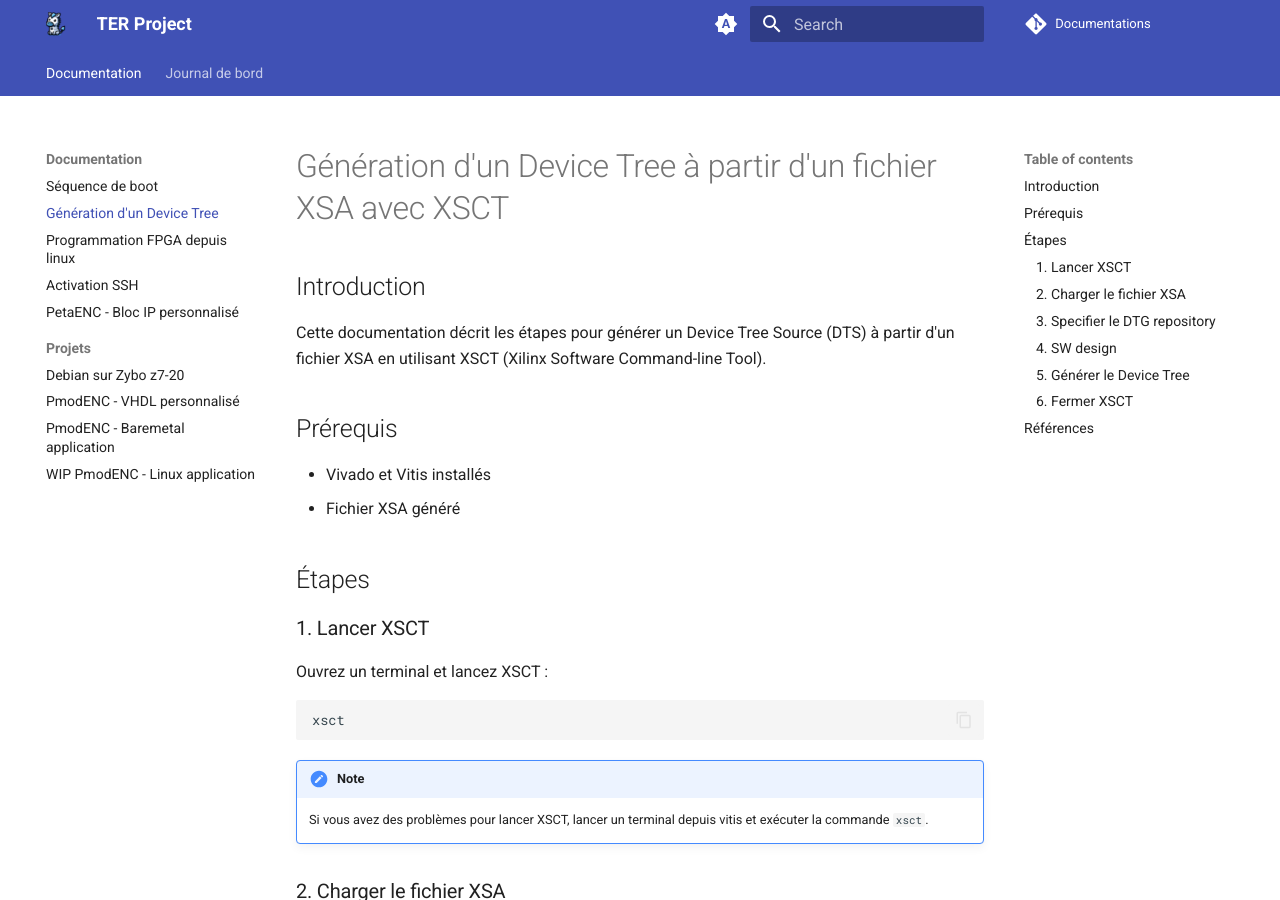
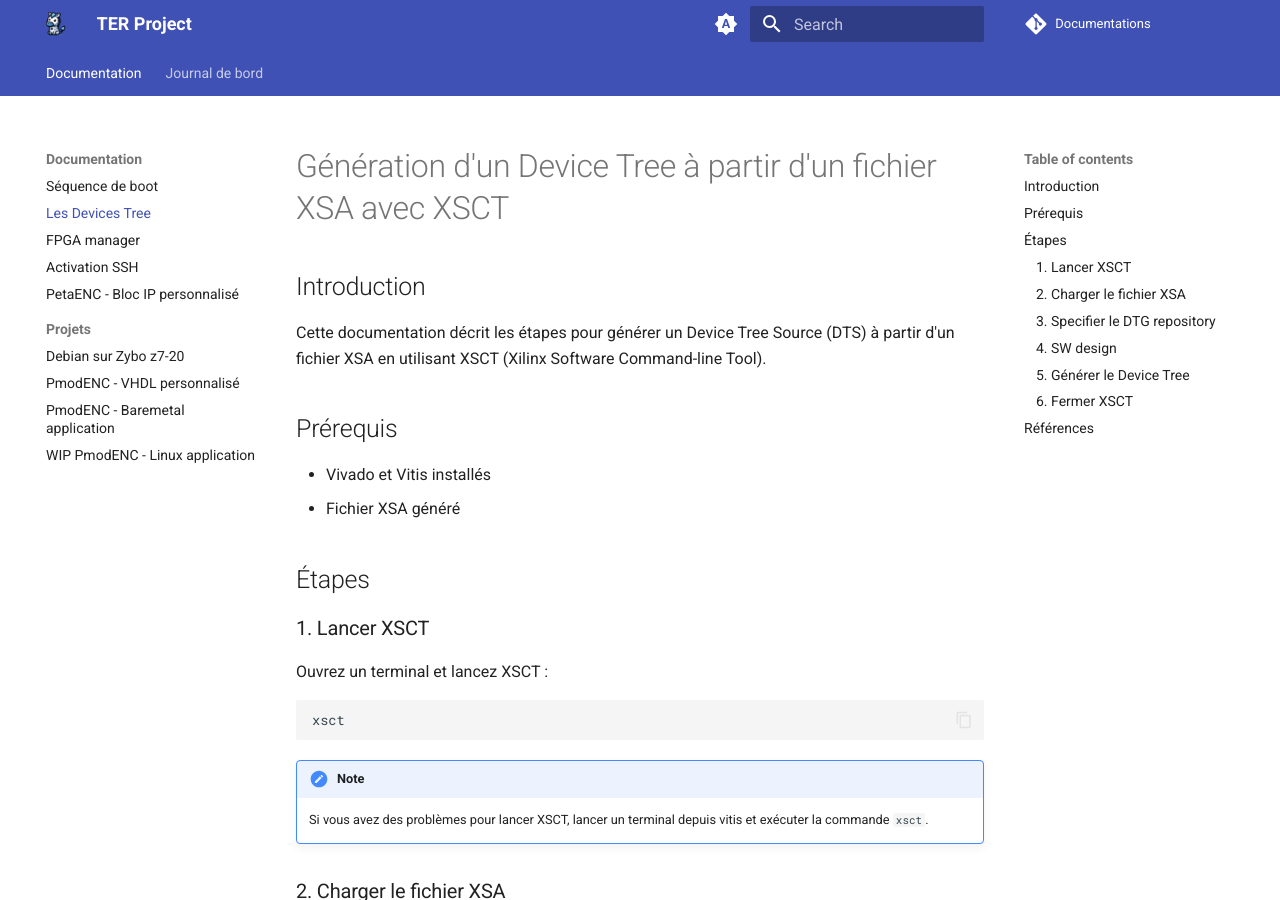
Before and after one commit to TER-Zybo/Documentations, an MkDocs documentation site: the page built from docs/docs/device_tree.md, in a window 1280 px wide and 900 px high. Built offline with MkDocs 1.6.1 and Material for MkDocs 9.7.7, drawn with Linux system fonts in a browser that asks for light colours; comment, search, counter and statistics services are not loaded.

Commit message:
docs: Update navigation and rename

```diff
--- a/mkdocs.yml
+++ b/mkdocs.yml
@@ -30,8 +30,8 @@
 nav:
   - Documentation:
     - Séquence de boot: docs/boot_sequence.md
-    - Génération d'un Device Tree: docs/device_tree.md
-    - Programmation FPGA depuis linux: docs/fpga_programming.md
+    - Les Devices Tree: docs/device_tree.md
+    - FPGA manager: docs/fpga_programming.md
     - Activation SSH: docs/ssh_activation.md
     - PetaENC - Bloc IP personnalisé: docs/pmodenc_ip.md
     - Projets:
```
